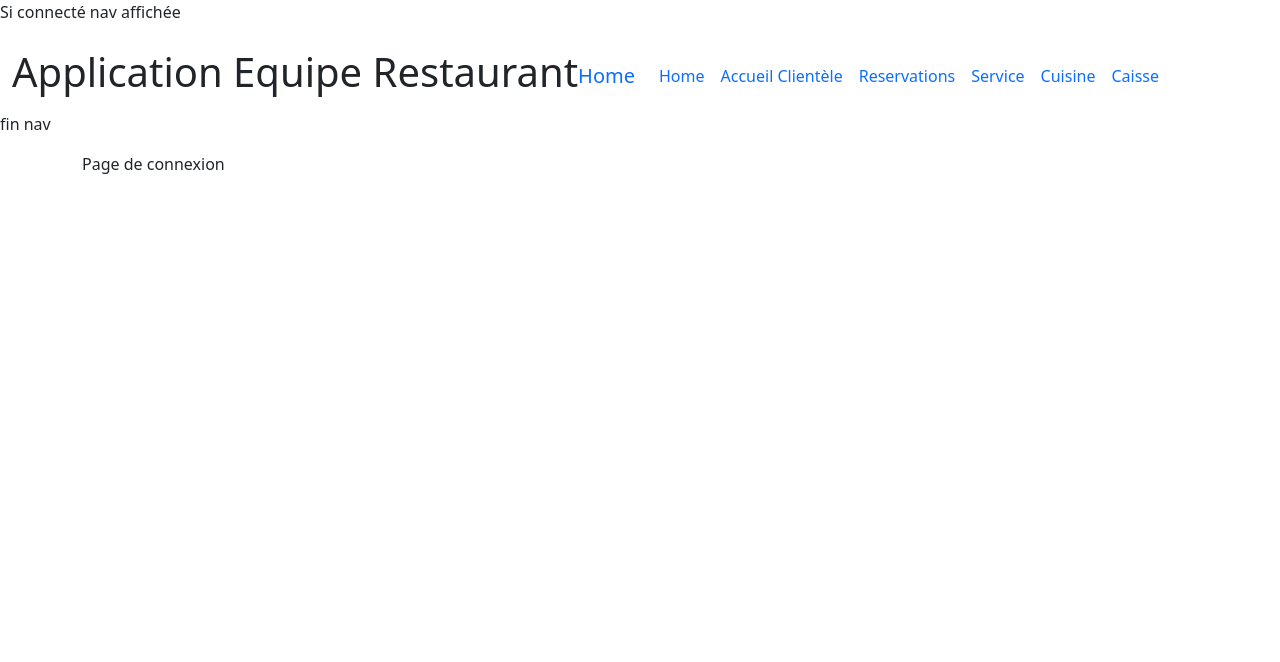
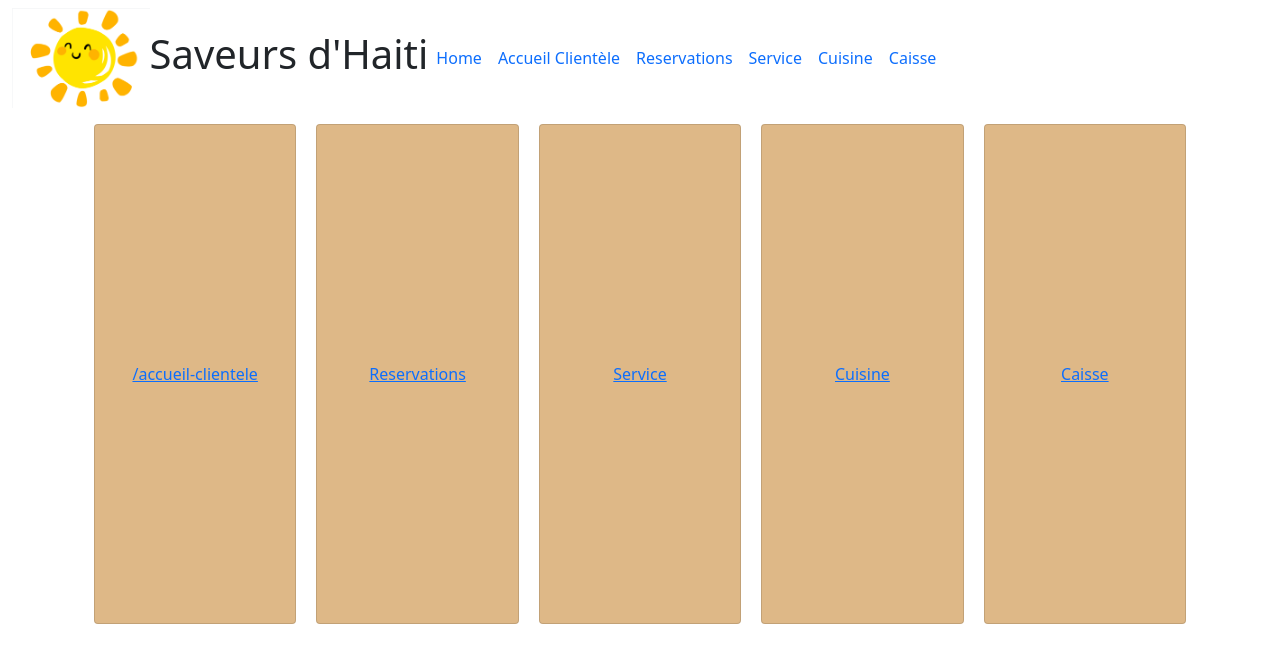
Before and after one commit to MarieSarahVergnaud/Equipe-Restaurant-front, an Angular app: page /home in a window 1280 px wide. Shown: the top 662 px of the page. Built offline with nearby package versions, Linux system fonts and the light colour scheme.

Commit message:
devut front

```diff
--- a/src/app/app.component.html
+++ b/src/app/app.component.html
@@ -1,8 +1,5 @@
-<!-- @if(isAuthenticated$ | async) { -->
-<p>Si connecté nav affichée</p>
 <app-navbar></app-navbar>
-<p>fin nav</p>
-<!-- } -->
+
 <div class="container mt-2">
   <router-outlet></router-outlet>
 </div>
--- a/src/app/app.routes.ts
+++ b/src/app/app.routes.ts
@@ -6,13 +6,13 @@ import {
   RouterStateSnapshot,
   Routes,
 } from '@angular/router';
-import { HomeComponent } from './components/home/home.component';
 import { AccueilClienteleComponent } from './components/accueil-clientele/accueil-clientele.component';
 import { ReservationsComponent } from './components/reservations/reservations.component';
 import { ServiceEnSalleComponent } from './components/service-en-salle/service-en-salle.component';
 import { CuisineComponent } from './components/cuisine/cuisine.component';
 import { CaisseComponent } from './components/caisse/caisse.component';
 import { FormReservationComponent } from './components/form-reservation/form-reservation.component';
+import { HomeComponent } from './components/home/home.component';
 // import { NewStructuralDirectivesComponent } from './components/new-structural-directives/new-structural-directives.component';
 // import { inject } from '@angular/core';
 // import { StorageService } from './services/storage.service';
@@ -37,8 +37,7 @@ export const routes: Routes = [
   { path: 'service-en-salle', component: ServiceEnSalleComponent },
   { path: 'cuisine', component: CuisineComponent },
   { path: 'caisse', component: CaisseComponent },
-  { path: 'form-reservation', component: FormReservationComponent},
-
+  { path: 'form-reservation', component: FormReservationComponent },
 
   // {
   //     path: '**',
--- a/src/app/components/home/home.component.html
+++ b/src/app/components/home/home.component.html
@@ -1 +1,18 @@
-<p>Page de connexion</p>
+<div class="container">
+
+  <div class="card">
+    <a href="/accueil-clientele">/accueil-clientele</a>
+  </div>
+  <div class="card">
+    <a href="/reservations">Reservations</a>
+  </div>
+  <div class="card">
+    <a href="/service-en-salle">Service</a>
+  </div>
+  <div class="card">
+    <a href="/cuisine">Cuisine</a>
+  </div>
+  <div class="card">
+    <a href="/caisse">Caisse</a>
+  </div>
+</div>
--- a/src/app/components/home/home.component.scss
+++ b/src/app/components/home/home.component.scss
@@ -0,0 +1,16 @@
+.container {
+  display: flex;
+  align-items: center;
+  justify-content: center;
+  gap: 20px;
+}
+
+.card {
+  display: flex;
+  align-items: center;
+  justify-content: center;
+  height: 500px;
+  width: 500px;
+  background-color: burlywood
+;
+}
--- a/src/app/components/home/home.component.ts
+++ b/src/app/components/home/home.component.ts
@@ -1,10 +1,9 @@
-import { CommonModule } from '@angular/common';
 import { Component } from '@angular/core';
 
 @Component({
   selector: 'app-home',
   standalone: true,
-  imports: [CommonModule],
+  imports: [],
   templateUrl: './home.component.html',
   styleUrl: './home.component.scss'
 })
--- a/src/app/components/navbar/navbar.component.html
+++ b/src/app/components/navbar/navbar.component.html
@@ -1,7 +1,10 @@
 <nav class="navbar navbar-expand-lg bg-body-tertiary">
   <div class="container-fluid">
-    <h1> Application Equipe Restaurant </h1>
-    <a class="navbar-brand" routerLink="/home">Home</a>
+    <a href="/home">
+      <img src="assets/logoSoleilHaiti.png" alt="Logo Soeil" height="100"
+    /></a>
+    <h1>Saveurs d'Haiti</h1>
+
     <button
       class="navbar-toggler"
       type="button"
```
Also changed, not shown: src/app/components/navbar/logoSoleilHaiti.png (added), src/assets/logoSoleilHaiti.png (added).
